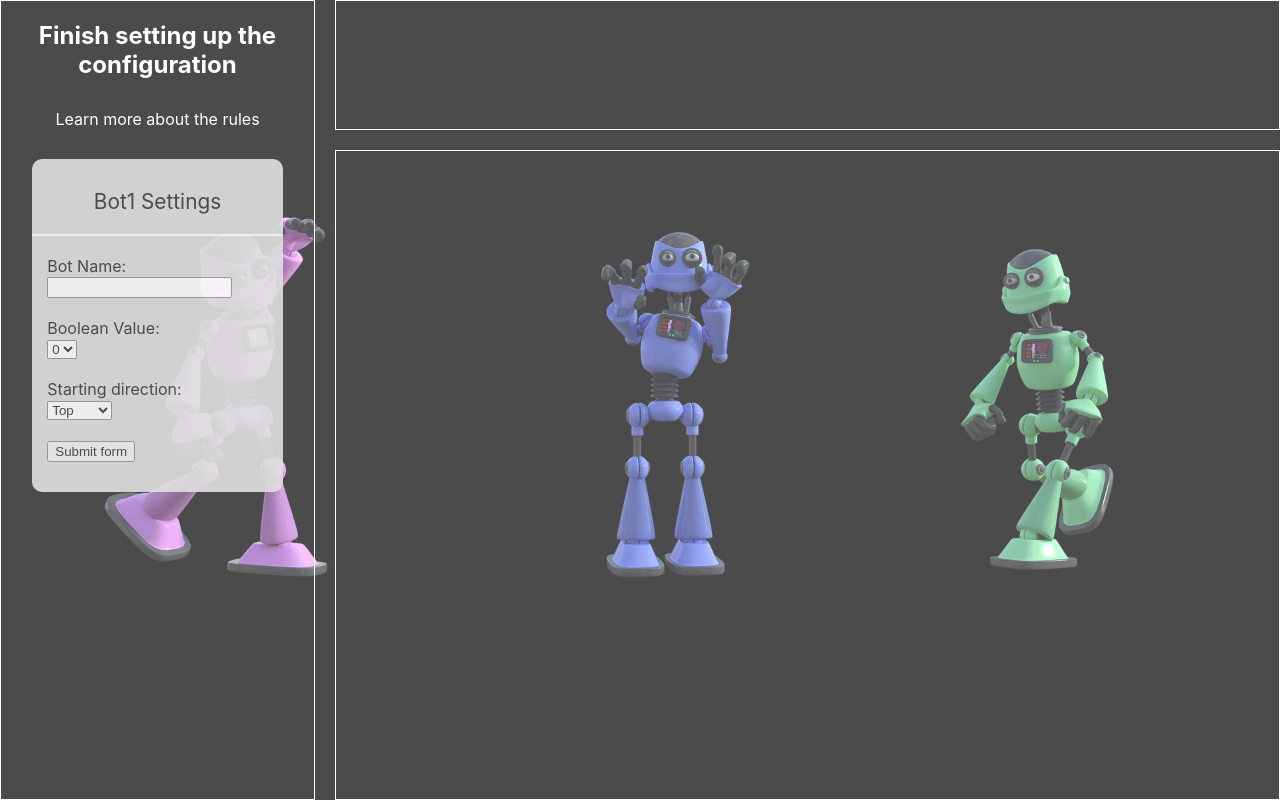
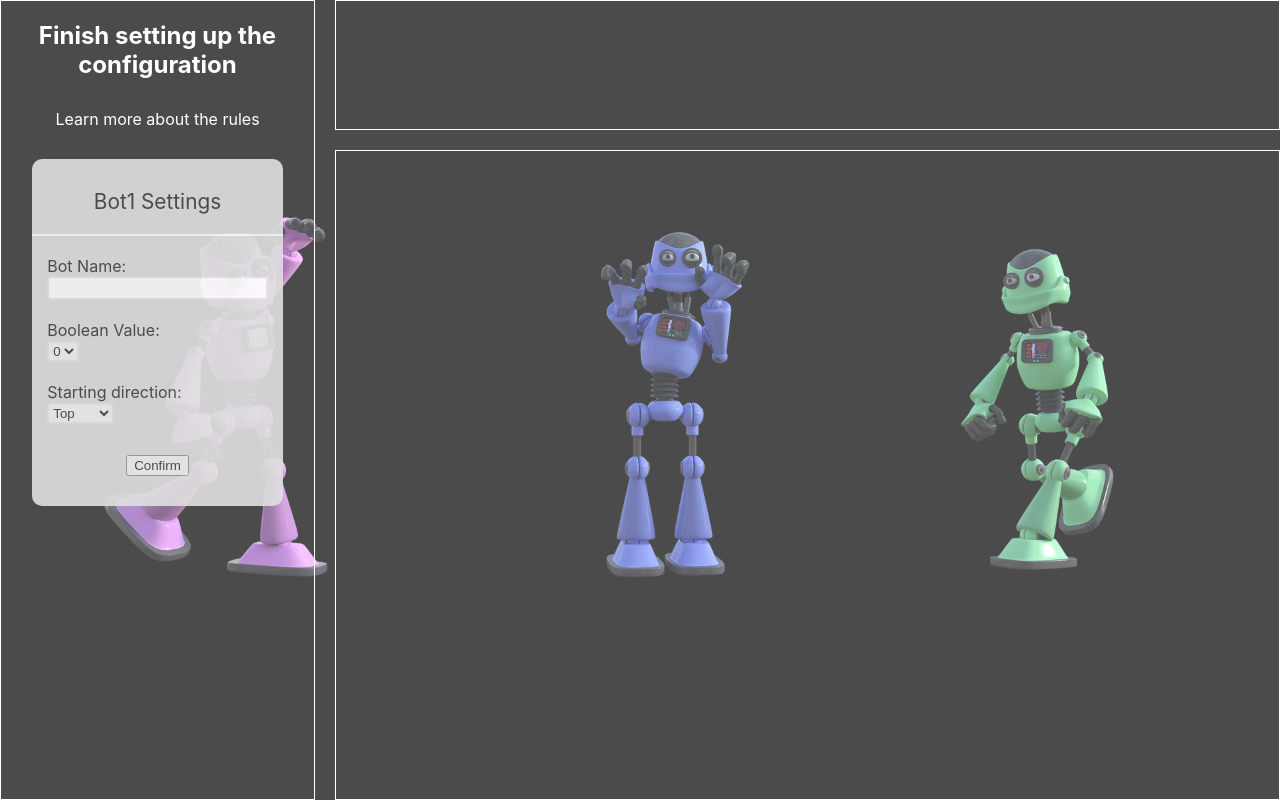
Before and after one commit to chingu-voyages/v44-tier2-team-18, a React (Create React App) app: page /gamepage in a window 1280 px wide. Both pictures are taken after a click on the button "Bot1 Setting". Built offline with nearby package versions, Linux system fonts and the light colour scheme; a web font is replaced by a local one.

Commit message:
modified styles

```diff
--- a/src/components/GamePage/Configuration/ConfigurationLayout.scss
+++ b/src/components/GamePage/Configuration/ConfigurationLayout.scss
@@ -66,26 +66,6 @@
         }
       }
     }
-    .editing {
-      color: black;
-      hr {
-        margin: 20px 0;
-        border: none;
-        height: 2px;
-        background-color: white;
-      }
-      .bot-setting-title {
-        text-align: center;
-        font-size: 1.3rem;
-      }
-      .bot-setting-content {
-        text-align: left;
-        margin: 0 15px;
-        .bot-each-config {
-          margin-bottom: 20px;
-        }
-      }
-    }
   }
   .buttle-button {
     background-color: white;
--- a/src/components/GamePage/Configuration/SetupBotConfig.scss
+++ b/src/components/GamePage/Configuration/SetupBotConfig.scss
@@ -0,0 +1,50 @@
+.configuration-content {
+  .editing {
+    color: black;
+    .bot-each-config {
+      input {
+        width: 100%;
+        font-size: 16px;
+        border-radius: 3px;
+        border: 2px solid #ddd;
+        box-sizing: border-box;
+        &:focus {
+          border: 2px solid #53aeff;
+          z-index: 10;
+          outline: 0;
+        }
+      }
+      select {
+        border-radius: 3px;
+        border: 2px solid #ddd;
+        box-sizing: border-box;
+        &:focus {
+          border: 2px solid #53aeff;
+          z-index: 10;
+          outline: 0;
+        }
+      }
+    }
+    hr {
+      margin: 20px 0;
+      border: none;
+      height: 2px;
+      background-color: white;
+    }
+    .bot-setting-title {
+      text-align: center;
+      font-size: 1.3rem;
+    }
+    .bot-setting-content {
+      text-align: left;
+      margin: 0 15px;
+      .bot-each-config {
+        margin-bottom: 20px;
+      }
+    }
+    .submit {
+      text-align: center;
+      padding-top: 10px;
+    }
+  }
+}
--- a/src/components/GamePage/Configuration/SetupBotConfig.tsx
+++ b/src/components/GamePage/Configuration/SetupBotConfig.tsx
@@ -1,4 +1,5 @@
 import { useState } from "react";
+import "./SetupBotConfig.scss";
 
 type BotConfigType = {
   botName: string;
@@ -74,7 +75,9 @@ export const SetupBotConfig = (props: Props) => {
               </select>
             </label>
           </div>
-          <button type="submit">Submit form</button>
+          <div className="submit">
+            <button type="submit">Confirm</button>
+          </div>
         </form>
       </div>
     </div>
```
